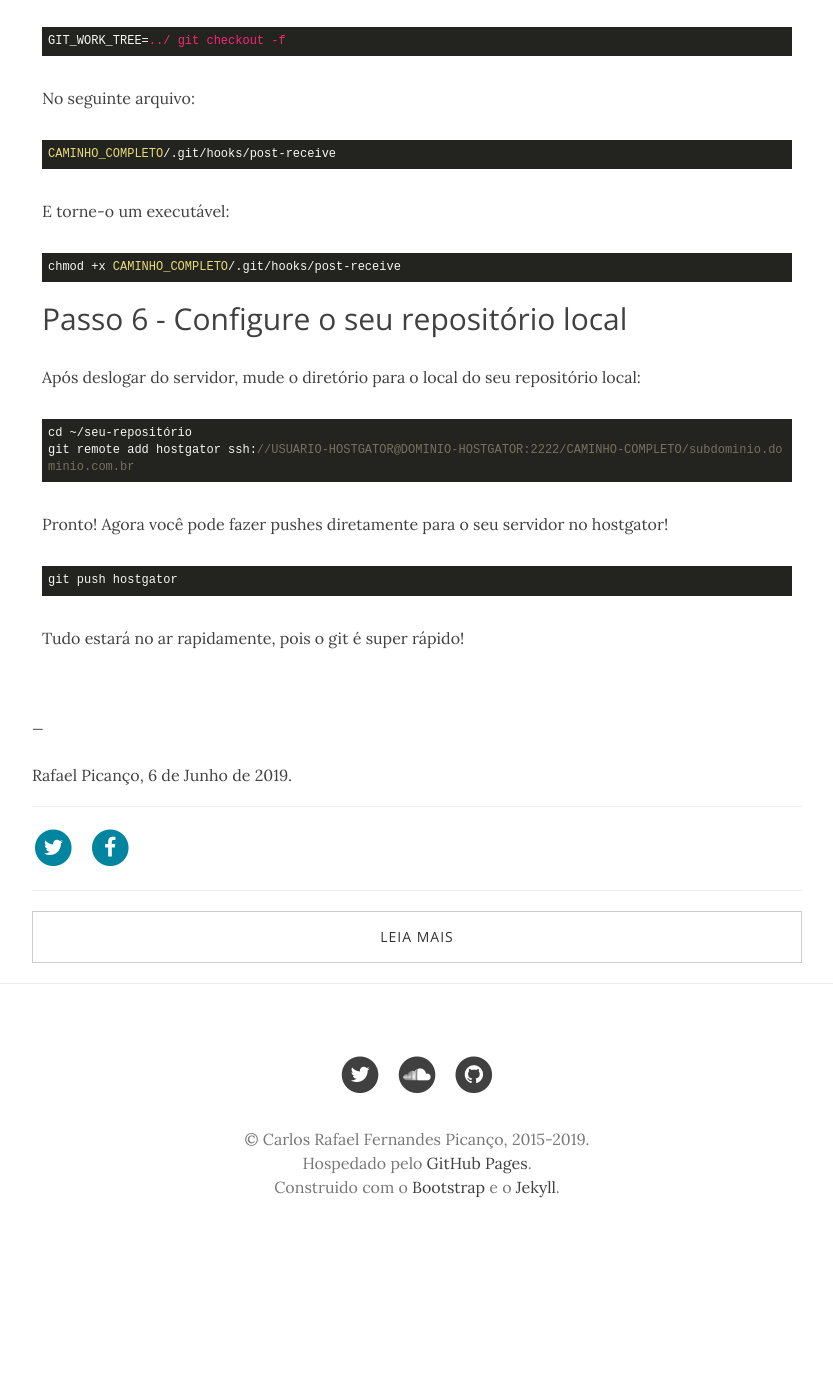
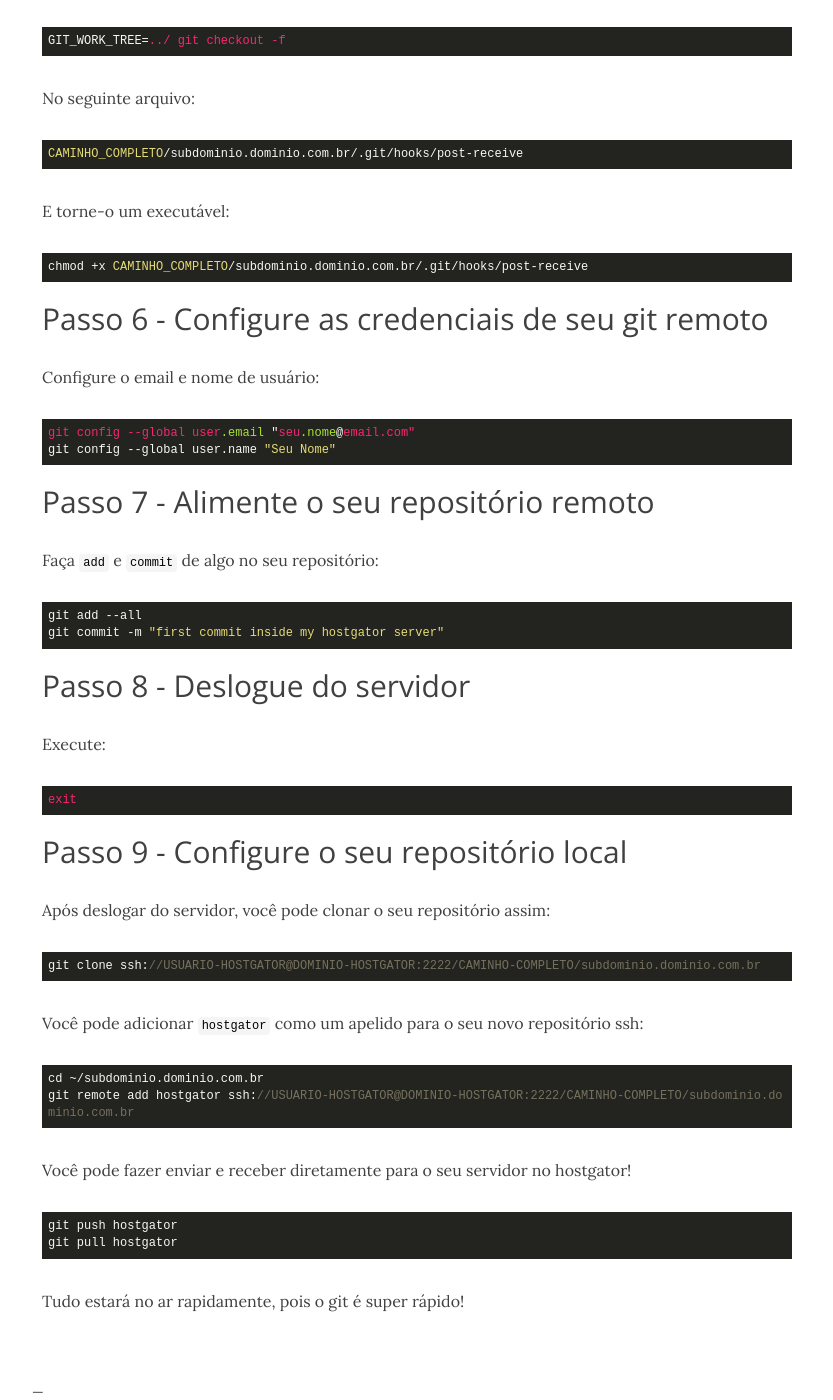
Before and after one commit to cpicanco/blog, a Jekyll site: the page built from _posts/2019-06-06-hostgator-remote-git.md, in a window 1280 px wide and 1400 px high, scrolled down 2476 px. Shown: the whole window, without its empty margins (223-1056 px from the left). Built offline with Jekyll 4.4.1, drawn with Linux system fonts in a browser that asks for light colours; nearby versions of some CDN libraries; comment, search, counter and statistics services are not loaded; before the commit the page ends 3770 px from its top, so only the background shows below that.

Commit message:
Update 2019-06-06-hostgator-remote-git.md

````diff
--- a/_posts/2019-06-06-hostgator-remote-git.md
+++ b/_posts/2019-06-06-hostgator-remote-git.md
@@ -81,28 +81,54 @@ GIT_WORK_TREE=../ git checkout -f
 No seguinte arquivo:
 
 ```
-CAMINHO_COMPLETO/.git/hooks/post-receive
+CAMINHO_COMPLETO/subdominio.dominio.com.br/.git/hooks/post-receive
 ```
 
 E torne-o um executável:
 
 ```
-chmod +x CAMINHO_COMPLETO/.git/hooks/post-receive
+chmod +x CAMINHO_COMPLETO/subdominio.dominio.com.br/.git/hooks/post-receive
 ```
 
-## Passo 6 - Configure o seu repositório local
+## Passo 6 - Configure as credenciais de seu git remoto
 
-Após deslogar do servidor, mude o diretório para o local do seu repositório local:
+Configure o email e nome de usuário:
+```
+git config --global user.email "seu.nome@email.com"
+git config --global user.name "Seu Nome"
+```
+## Passo 7 - Alimente o seu repositório remoto
 
+Faça `add` e `commit` de algo no seu repositório:
 ```
-cd ~/seu-repositório
+git add --all
+git commit -m "first commit inside my hostgator server"
+```
+## Passo 8 - Deslogue do servidor
+
+Execute:
+```
+exit
+```
+
+## Passo 9 - Configure o seu repositório local
+
+Após deslogar do servidor, você pode clonar o seu repositório assim:
+```
+git clone ssh://USUARIO-HOSTGATOR@DOMINIO-HOSTGATOR:2222/CAMINHO-COMPLETO/subdominio.dominio.com.br
+```
+
+Você pode adicionar `hostgator` como um apelido para o seu novo repositório ssh:
+```
+cd ~/subdominio.dominio.com.br
 git remote add hostgator ssh://USUARIO-HOSTGATOR@DOMINIO-HOSTGATOR:2222/CAMINHO-COMPLETO/subdominio.dominio.com.br
 ```
 
-Pronto! Agora você pode fazer pushes diretamente para o seu servidor no hostgator!
+Você pode fazer enviar e receber diretamente para o seu servidor no hostgator!
 
 ```
 git push hostgator
+git pull hostgator
 ```
 
 Tudo estará no ar rapidamente, pois o git é super rápido!
````
